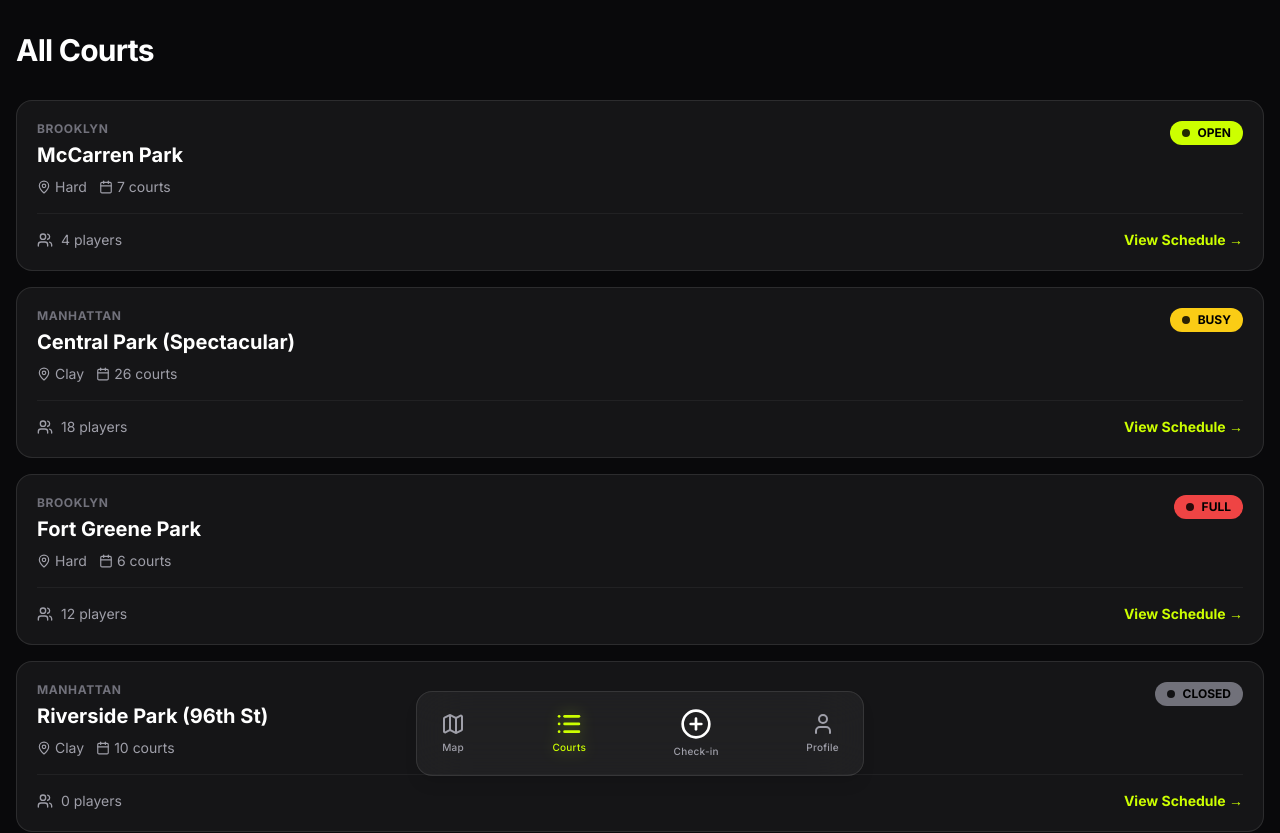
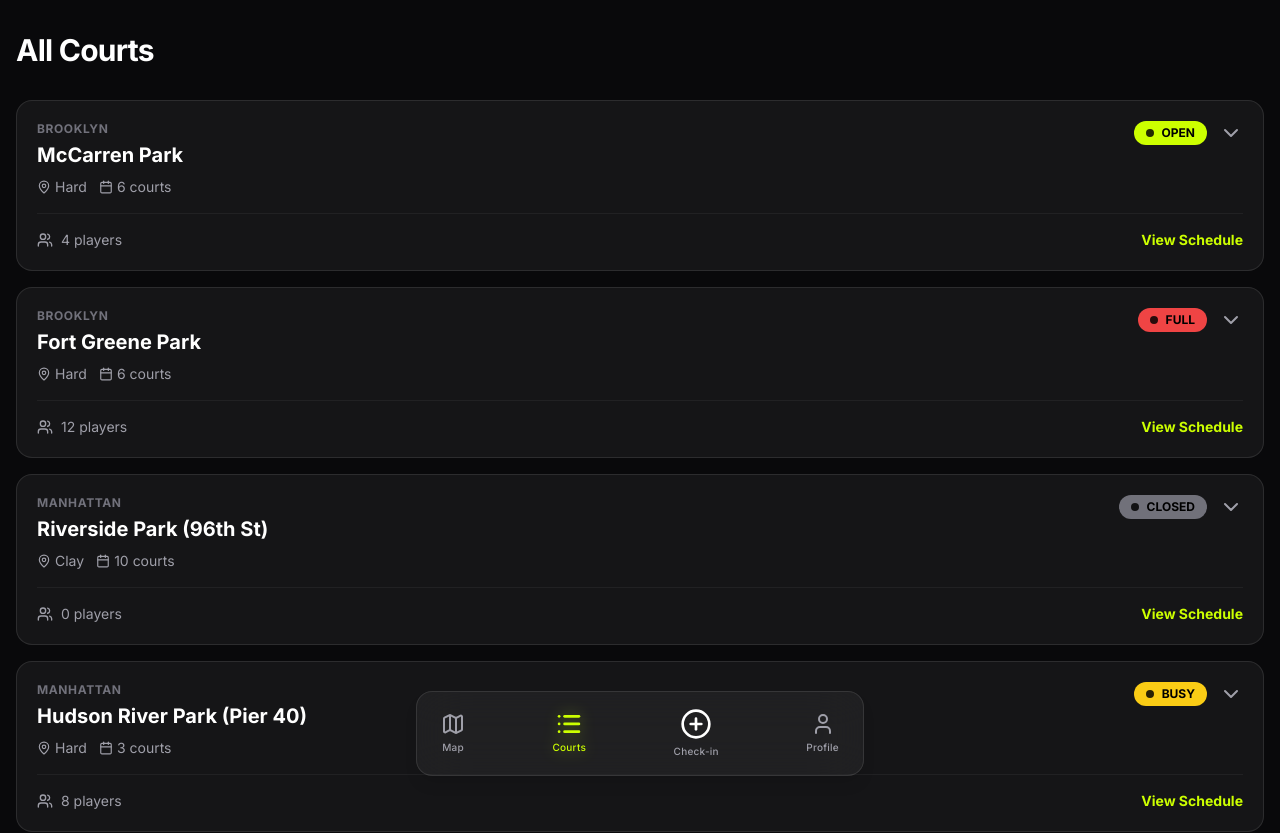
Before and after one commit to prithvikar/pickup-nyc, a Next.js app: page /courts in a window 1280 px wide. Shown: the top 833 px of the page. Built offline with nearby package versions, Linux system fonts and the light colour scheme.

Commit message:
UX: Inline expandable schedule, remove Central Park, fix McCarren court count

```diff
--- a/src/app/courts/page.tsx
+++ b/src/app/courts/page.tsx
@@ -1,20 +1,119 @@
 "use client";
 
+import { useState } from "react";
 import { COURTS, STATUS_COLORS } from "@/data/courts";
-import { Users, MapPin, Calendar } from "lucide-react";
-import Link from "next/link";
+import { Users, MapPin, Calendar, ChevronDown, ChevronUp, Loader2 } from "lucide-react";
+import { clsx } from "clsx";
+import { getCurrentPosition } from "@/lib/geolocation";
+import { format, setHours } from "date-fns";
+
+const HOURS = Array.from({ length: 14 }, (_, i) => i + 8); // 8 AM to 9 PM
+
+interface Slot {
+    id: string;
+    court_number: number;
+    start_time: string;
+    status: "OPEN" | "TAKEN";
+}
 
 export default function CourtsPage() {
+    const [expandedCourtId, setExpandedCourtId] = useState<number | null>(null);
+    const [slots, setSlots] = useState<Slot[]>([]);
+    const [loadingSlots, setLoadingSlots] = useState(false);
+    const [processing, setProcessing] = useState<string | null>(null);
+    const [error, setError] = useState<string | null>(null);
+
+    const today = new Date();
+    const startOfDay = setHours(new Date(), 8);
+    const endOfDay = setHours(new Date(), 22);
+
+    const toggleExpand = async (courtId: number) => {
+        if (expandedCourtId === courtId) {
+            setExpandedCourtId(null);
+            setSlots([]);
+            return;
+        }
+
+        setExpandedCourtId(courtId);
+        setLoadingSlots(true);
+
+        try {
+            const res = await fetch(`/api/schedule?courtId=${courtId}&startTime=${startOfDay.toISOString()}&endTime=${endOfDay.toISOString()}`);
+            if (res.ok) {
+                const data = await res.json();
+                setSlots(data);
+            }
+        } catch (err) {
+            console.error("Failed to fetch slots", err);
+        } finally {
+            setLoadingSlots(false);
+        }
+    };
+
+    const handleSlotClick = async (court: typeof COURTS[0], courtNumber: number, hour: number, currentStatus: "OPEN" | "TAKEN") => {
+        const slotKey = `${courtNumber}-${hour}`;
+        setProcessing(slotKey);
+        setError(null);
+
+        try {
+            const position = await getCurrentPosition();
+            const startTime = setHours(new Date(), hour);
+            startTime.setMinutes(0, 0, 0);
+
+            const newStatus = currentStatus === "OPEN" ? "TAKEN" : "OPEN";
+
+            const res = await fetch("/api/schedule", {
+                method: "POST",
+                headers: { "Content-Type": "application/json" },
+                body: JSON.stringify({
+                    courtId: court.id,
+                    courtNumber,
+                    startTime: startTime.toISOString(),
+                    status: newStatus,
+                    lat: position.latitude,
+                    long: position.longitude,
+                    courtLat: court.location[0],
+                    courtLong: court.location[1],
+                }),
+            });
+
+            const data = await res.json();
+            if (!res.ok) throw new Error(data.error || "Failed to update");
+
+            // Refetch slots
+            toggleExpand(court.id);
+            toggleExpand(court.id);
+
+        } catch (err: any) {
+            setError(err.message);
+            setTimeout(() => setError(null), 3000);
+        } finally {
+            setProcessing(null);
+        }
+    };
+
+    const getSlotStatus = (courtNum: number, hour: number): "OPEN" | "TAKEN" => {
+        const found = slots.find(s => s.court_number === courtNum && new Date(s.start_time).getHours() === hour);
+        return found ? found.status : "OPEN";
+    };
+
     return (
         <div className="min-h-screen w-full bg-zinc-950 px-4 py-8 pb-32">
             <h1 className="mb-8 text-3xl font-bold text-white tracking-tight">All Courts</h1>
 
             <div className="grid gap-4">
-                {COURTS.map((court) => (
-                    <Link
+                {COURTS.map((court) => {
+                    const isExpanded = expandedCourtId === court.id;
+
+                    return (
+                        <div
                             key={court.id}
-                        href={`/courts/${court.id}`}
-                        className="block relative overflow-hidden rounded-2xl border border-white/10 bg-white/5 p-5 transition-all hover:bg-white/10 hover:border-tennis-green/30"
+                            className="relative overflow-hidden rounded-2xl border border-white/10 bg-white/5 transition-all"
+                        >
+                            {/* Header - Always visible */}
+                            <button
+                                onClick={() => toggleExpand(court.id)}
+                                className="w-full p-5 text-left hover:bg-white/5 transition-colors"
                             >
                                 <div className="flex items-start justify-between">
                                     <div>
@@ -34,12 +133,15 @@ export default function CourtsPage() {
                                         </div>
                                     </div>
 
+                                    <div className="flex items-center space-x-3">
                                         <div
                                             className="flex items-center space-x-2 rounded-full px-3 py-1 text-xs font-bold text-black"
                                             style={{ backgroundColor: STATUS_COLORS[court.status] }}
                                         >
                                             <div className="h-2 w-2 rounded-full bg-black animate-pulse" />
                                             <span>{court.status}</span>
+                                        </div>
+                                        {isExpanded ? <ChevronUp className="text-zinc-400" /> : <ChevronDown className="text-zinc-400" />}
                                     </div>
                                 </div>
 
@@ -48,13 +150,84 @@ export default function CourtsPage() {
                                         <Users size={16} className="mr-2" />
                                         <span>{court.activePlayers} players</span>
                                     </div>
-
                                     <span className="text-sm font-bold text-tennis-green">
-                                View Schedule &rarr;
+                                        {isExpanded ? "Hide Schedule" : "View Schedule"}
                                     </span>
                                 </div>
-                    </Link>
+                            </button>
+
+                            {/* Expandable Schedule Grid */}
+                            {isExpanded && (
+                                <div className="border-t border-white/10 p-4 bg-zinc-900/50 animate-in slide-in-from-top-2">
+                                    <div className="mb-3 flex items-center justify-between">
+                                        <h3 className="text-sm font-bold text-zinc-400 uppercase tracking-widest">
+                                            Daily Schedule • {format(today, "EEE, MMM d")}
+                                        </h3>
+                                        {loadingSlots && <Loader2 size={16} className="animate-spin text-zinc-400" />}
+                                    </div>
+
+                                    {error && (
+                                        <div className="mb-3 text-xs text-red-400 bg-red-900/20 p-2 rounded">
+                                            {error}
+                                        </div>
+                                    )}
+
+                                    <div className="overflow-x-auto">
+                                        <div className="min-w-[500px]">
+                                            {/* Column Headers */}
+                                            <div className="mb-2 flex ml-[50px]">
+                                                {Array.from({ length: court.totalCourts }).map((_, i) => (
+                                                    <div key={i} className="flex-1 text-center text-[10px] font-bold text-zinc-500 uppercase">
+                                                        Ct {i + 1}
+                                                    </div>
                                                 ))}
+                                            </div>
+
+                                            {/* Rows */}
+                                            {HOURS.map((hour) => (
+                                                <div key={hour} className="flex items-stretch mb-1">
+                                                    <div className="w-[50px] text-[10px] font-mono text-zinc-500 py-2 pr-2 text-right">
+                                                        {format(setHours(new Date(), hour), "h a")}
+                                                    </div>
+
+                                                    {Array.from({ length: court.totalCourts }).map((_, i) => {
+                                                        const courtNum = i + 1;
+                                                        const status = getSlotStatus(courtNum, hour);
+                                                        const isProcessing = processing === `${courtNum}-${hour}`;
+                                                        const isTaken = status === "TAKEN";
+
+                                                        return (
+                                                            <button
+                                                                key={i}
+                                                                disabled={isProcessing}
+                                                                onClick={() => handleSlotClick(court, courtNum, hour, status)}
+                                                                className={clsx(
+                                                                    "flex-1 mx-0.5 h-8 rounded transition-all border flex items-center justify-center",
+                                                                    isTaken
+                                                                        ? "bg-red-500/10 border-red-500/30 text-red-500"
+                                                                        : "bg-tennis-green/10 border-tennis-green/30 text-tennis-green hover:bg-tennis-green/20",
+                                                                    isProcessing && "opacity-50 cursor-wait"
+                                                                )}
+                                                            >
+                                                                {isProcessing ? (
+                                                                    <Loader2 size={10} className="animate-spin" />
+                                                                ) : (
+                                                                    <span className="text-[8px] font-bold">
+                                                                        {isTaken ? "X" : "•"}
+                                                                    </span>
+                                                                )}
+                                                            </button>
+                                                        );
+                                                    })}
+                                                </div>
+                                            ))}
+                                        </div>
+                                    </div>
+                                </div>
+                            )}
+                        </div>
+                    );
+                })}
             </div>
         </div>
     );
--- a/src/data/courts.ts
+++ b/src/data/courts.ts
@@ -22,18 +22,7 @@ export const COURTS: Court[] = [
         lights: true,
         status: "OPEN",
         activePlayers: 4,
-        totalCourts: 7,
-    },
-    {
-        id: 2,
-        name: "Central Park (Spectacular)",
-        borough: "Manhattan",
-        location: [40.7963, -73.9506],
-        surface: "Clay",
-        lights: false,
-        status: "BUSY",
-        activePlayers: 18,
-        totalCourts: 26,
+        totalCourts: 6,
     },
     {
         id: 3,
```
Lines whose indentation alone changed are shown as unchanged.
